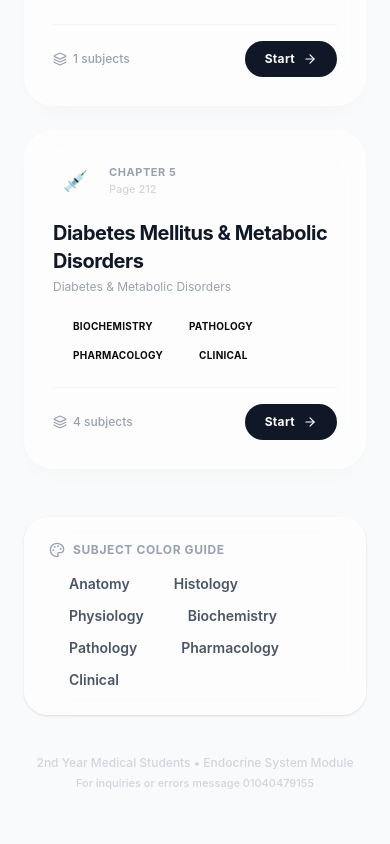
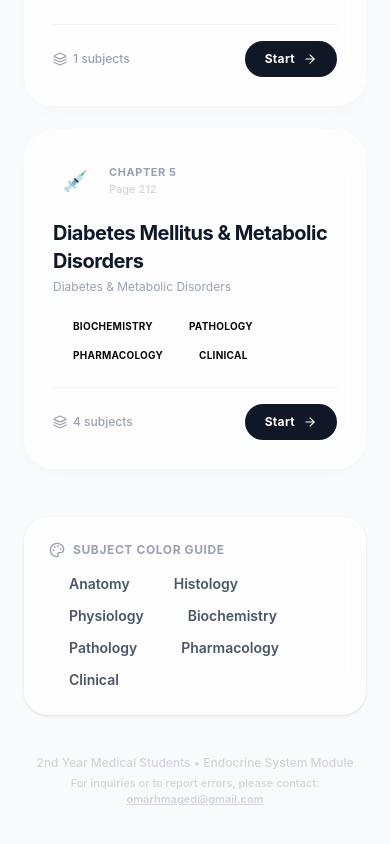
Before and after one commit to ohossa/Endocrine-Essay, a React (Vite) app: page / in a window 390 px wide. Shown: the part 1775-2619 px from the top of the page. Built offline with nearby package versions, Linux system fonts and the light colour scheme.

Commit message:
Update inquiries footers with omarhmaged@gmail.com contact email across all screens

```diff
--- a/src/app/components/ChapterSelect.tsx
+++ b/src/app/components/ChapterSelect.tsx
@@ -353,7 +353,10 @@ export function ChapterSelect({ onSelectChapter }: Props) {
             2nd Year Medical Students • Endocrine System Module
           </p>
           <p className="text-[11px] text-gray-300 dark:text-gray-600 font-medium">
-            For inquiries or errors message 01040479155
+            For inquiries or to report errors, please contact:{' '}
+            <a href="mailto:omarhmaged@gmail.com" className="hover:text-gray-900 dark:hover:text-white transition-colors underline font-semibold">
+              omarhmaged@gmail.com
+            </a>
           </p>
         </div>
       </div>
--- a/src/app/components/QuizInterface.tsx
+++ b/src/app/components/QuizInterface.tsx
@@ -905,9 +905,15 @@ export function QuizInterface({ chapter, subject, questions, onBack, onFinish }:
         </div>
       </div>
 
-      <div className="max-w-7xl mx-auto px-6 lg:px-10 pb-8">
-        <p className="text-center text-[11px] text-gray-300 dark:text-gray-600 font-medium">
+      <div className="max-w-7xl mx-auto px-6 lg:px-10 pb-8 text-center space-y-1">
+        <p className="text-[11px] text-gray-300 dark:text-gray-600 font-medium">
           Endocrine Essay Questions • Chapter {chapter.id}: {chapter.title} • {subject ? subject.name : 'All Subjects'}
+        </p>
+        <p className="text-[11px] text-gray-300 dark:text-gray-600 font-medium">
+          For inquiries or to report errors, please contact:{' '}
+          <a href="mailto:omarhmaged@gmail.com" className="hover:text-gray-900 dark:hover:text-white transition-colors underline font-semibold">
+            omarhmaged@gmail.com
+          </a>
         </p>
       </div>
 
--- a/src/app/components/ResultsDashboard.tsx
+++ b/src/app/components/ResultsDashboard.tsx
@@ -827,9 +827,15 @@ export function ResultsDashboard({
           </button>
         </div>
 
-        <div className="mt-12 pb-8 text-center">
+        <div className="mt-12 pb-8 text-center space-y-1">
           <p className="text-[11px] text-gray-300 dark:text-gray-600 font-medium">
             Endocrine Essay Questions • Chapter {chapter.id}: {chapter.title} • {subject ? subject.name : 'All Subjects'} • 2nd Year Medical Students
+          </p>
+          <p className="text-[11px] text-gray-300 dark:text-gray-600 font-medium">
+            For inquiries or to report errors, please contact:{' '}
+            <a href="mailto:omarhmaged@gmail.com" className="hover:text-gray-900 dark:hover:text-white transition-colors underline font-semibold">
+              omarhmaged@gmail.com
+            </a>
           </p>
         </div>
       </div>
--- a/src/app/components/SubjectSelect.tsx
+++ b/src/app/components/SubjectSelect.tsx
@@ -260,9 +260,15 @@ export function SubjectSelect({ chapter, onBack, onSelectSubject, onQuickStart }
           </button>
         </div>
 
-        <div className="mt-10 pb-8 text-center">
+        <div className="mt-10 pb-8 text-center space-y-1">
           <p className="text-xs text-gray-300 dark:text-gray-600 font-medium">
             Endocrine Essay Questions • Chapter {chapter.id}: {chapter.title} • 2nd Year Medical Students
+          </p>
+          <p className="text-[11px] text-gray-300 dark:text-gray-600 font-medium">
+            For inquiries or to report errors, please contact:{' '}
+            <a href="mailto:omarhmaged@gmail.com" className="hover:text-gray-900 dark:hover:text-white transition-colors underline font-semibold">
+              omarhmaged@gmail.com
+            </a>
           </p>
         </div>
       </div>
```
